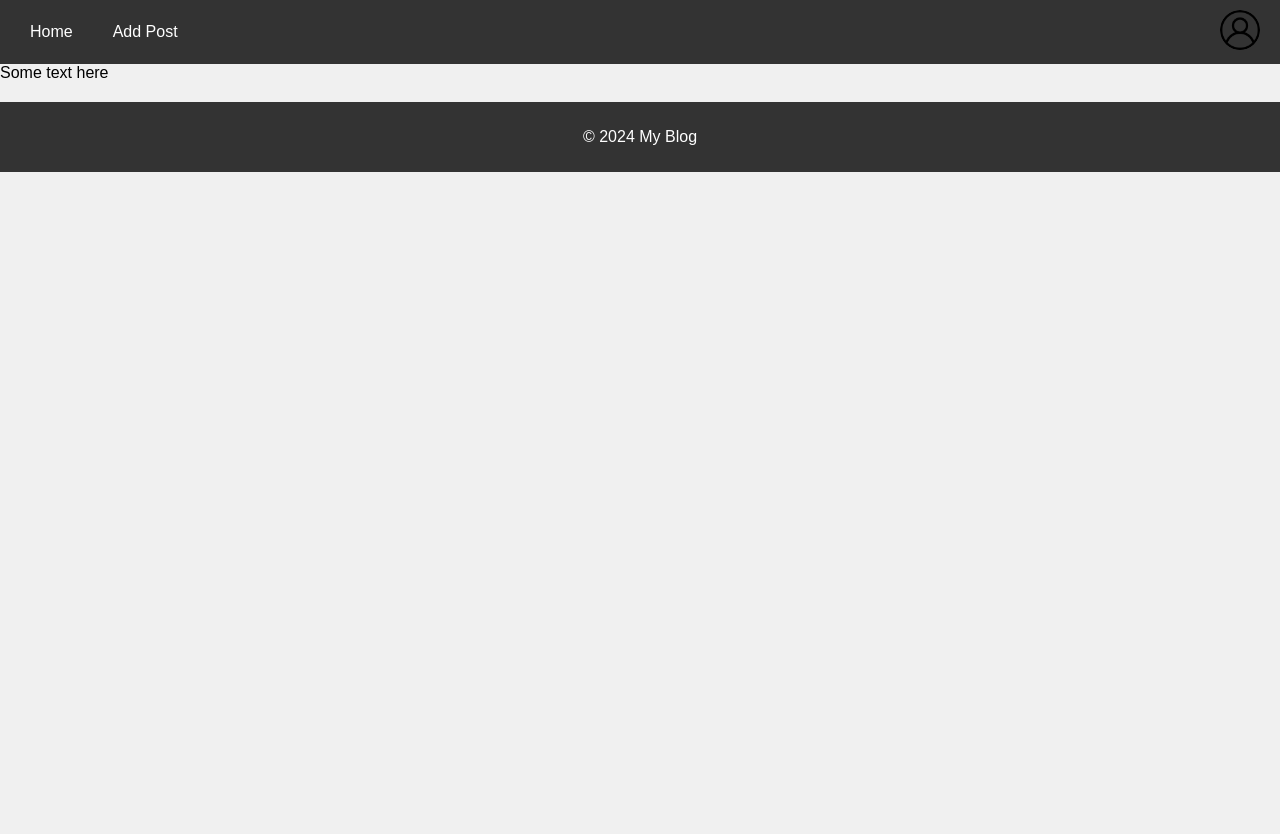
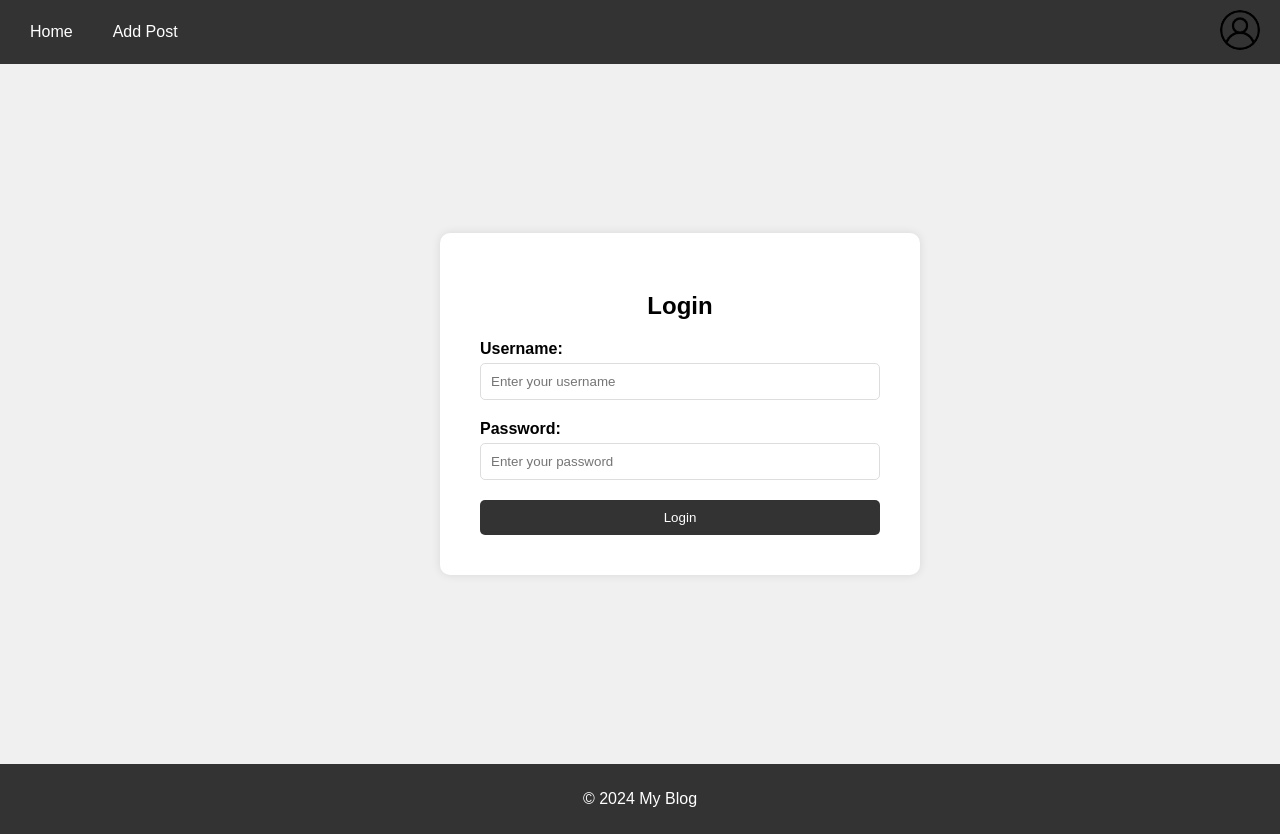
Before and after one commit to Jawa4a/WAD2024, a Vue app: page /login in a window 1280 px wide. Before the commit the page ends 800 px from the top, so only its background shows below. Built offline with nearby package versions, Linux system fonts and the light colour scheme.

Commit message:
added loginForm view, need to make username/password validation

```diff
--- /dev/null
+++ b/src/components/LoginFormComponent.vue
@@ -0,0 +1,119 @@
+<template>
+    <div class="login-form">
+      <h2>Login</h2>
+      <form @submit.prevent="handleSubmit">
+
+        <div class="form-group">
+          <label for="username">Username:</label>
+          <input
+            type="text"
+            id="username"
+            v-model="username"
+            placeholder="Enter your username"
+            required
+          />
+        </div>
+
+        <div class="form-group">
+          <label for="password">Password:</label>
+          <input
+            type="password"
+            id="password"
+            v-model="password"
+            placeholder="Enter your password"
+            required
+          />
+          <p v-if="errorMessage" class="error-message">
+            {{ errorMessage }}
+          </p>
+        </div>
+
+        <button type="submit">Login</button>
+      </form>
+    </div>
+  </template>
+
+  <script>
+  export default {
+    name: "LoginFormComponent",
+    props: {
+      onSubmit: {
+        type: Function,
+        required: true,
+      },
+    },
+    data() {
+      return {
+        username: "",
+        password: "",
+        errorMessage: "",
+      };
+    },
+    methods: {
+      handleSubmit() {
+        const isValid = this.onSubmit(this.username, this.password);
+        if (!isValid) {
+          this.errorMessage = "Invalid username or password. Please try again.";
+        } else {
+          this.errorMessage = "";
+        }
+      },
+    },
+  };
+  </script>
+
+  <style scoped>
+  .login-form {
+    background-color: white;
+    border-radius: 10px;
+    padding: 40px;
+    box-shadow: 0 0 10px rgba(0, 0, 0, 0.1);
+    width: 100%;
+    max-width: 400px;
+  }
+
+  h2 {
+    text-align: center;
+    margin-bottom: 20px;
+  }
+
+  .form-group {
+    margin-bottom: 20px;
+  }
+
+  label {
+    display: block;
+    font-weight: bold;
+    margin-bottom: 5px;
+  }
+
+  input[type="text"],
+  input[type="password"] {
+    width: 100%;
+    padding: 10px;
+    box-sizing: border-box;
+    border: 1px solid #ddd;
+    border-radius: 5px;
+  }
+
+  button {
+    width: 100%;
+    padding: 10px;
+    background-color: #333;
+    color: white;
+    border: none;
+    border-radius: 5px;
+    cursor: pointer;
+  }
+
+  button:hover {
+    background-color: #555;
+  }
+
+  .error-message {
+    color: red;
+    font-size: 0.9em;
+    margin-top: 5px;
+    text-align: center;
+  }
+  </style>
--- a/src/views/Home.vue
+++ b/src/views/Home.vue
@@ -1,6 +1,6 @@
 <template>
   <div class="zeroContainer">
-  <button class="zeroize" @click="zeroize">set likes to 0</button>
+  <button class="zeroize" @click="zeroize">reset likes</button>
   </div>
 <div class="home-container">
 <Sidebar />
--- a/src/views/Login.vue
+++ b/src/views/Login.vue
@@ -1,9 +1,44 @@
 <template>
-    <div>Some text here</div>
-</template>
-<script>
+    <div class="login-container">
+      <section class="form-section">
+        <LoginFormComponent :onSubmit="handleLogin" />
+      </section>
+    </div>
+  </template>
 
-</script>
-<style scoped>
+  <script>
+  import LoginFormComponent from "../components/LoginFormComponent.vue";
 
-</style>
+  export default {
+    name: "LoginView",
+    components: {
+      LoginFormComponent,
+    },
+    methods: {
+      handleLogin(username, password) {
+        if (username === "admin" && password === "Password_123") {
+          alert("Login successful!");
+          return true;
+        } else {
+          return false;
+        }
+      },
+    },
+  };
+  </script>
+
+  <style scoped>
+  .login-container {
+    display: flex;
+    justify-content: center;
+    align-items: center;
+    min-height: 80vh;
+    background-color: #f0f0f0;
+    padding: 20px;
+  }
+
+  .form-section {
+    width: 100%;
+    max-width: 400px;
+  }
+  </style>
```
